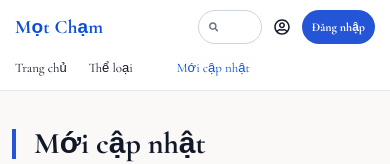
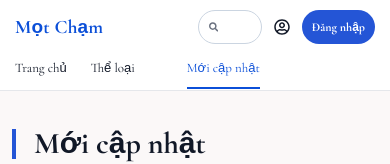
Before and after one commit to buivietkhoa/web-truyen, a Next.js app: page /truyen in a window 390 px wide. Shown: the top 164 px of the page. Built offline with nearby package versions, Linux system fonts and the light colour scheme.

Commit message:
fix mobile

```diff
--- a/src/app/globals.css
+++ b/src/app/globals.css
@@ -3154,6 +3154,7 @@ select {
   .site-header {
     height: auto;
     padding: 10px 0 8px;
+    overflow: visible;
   }
 
   .site-header .container {
@@ -3172,7 +3173,7 @@ select {
   .main-nav {
     order: 3;
     flex: 1 0 100%;
-    overflow-x: auto;
+    overflow: visible;
     padding-top: 2px;
     scrollbar-width: none;
     white-space: nowrap;
@@ -3190,6 +3191,11 @@ select {
     margin-right: 22px;
   }
 
+  .main-nav .nav-dropdown-trigger {
+    min-width: 54px;
+    padding: 0 2px;
+  }
+
   .main-nav a.active::after {
     bottom: -7px;
   }
@@ -3200,10 +3206,17 @@ select {
   }
 
   .category-dropdown {
+    position: absolute;
     left: 0;
-    top: calc(100% + 10px);
+    top: calc(100% + 8px);
+    z-index: 999;
     width: min(300px, calc(100vw - 28px));
     padding: 16px;
+  }
+
+  .category-dropdown::before {
+    top: -10px;
+    height: 10px;
   }
 
   .search-box {
```
